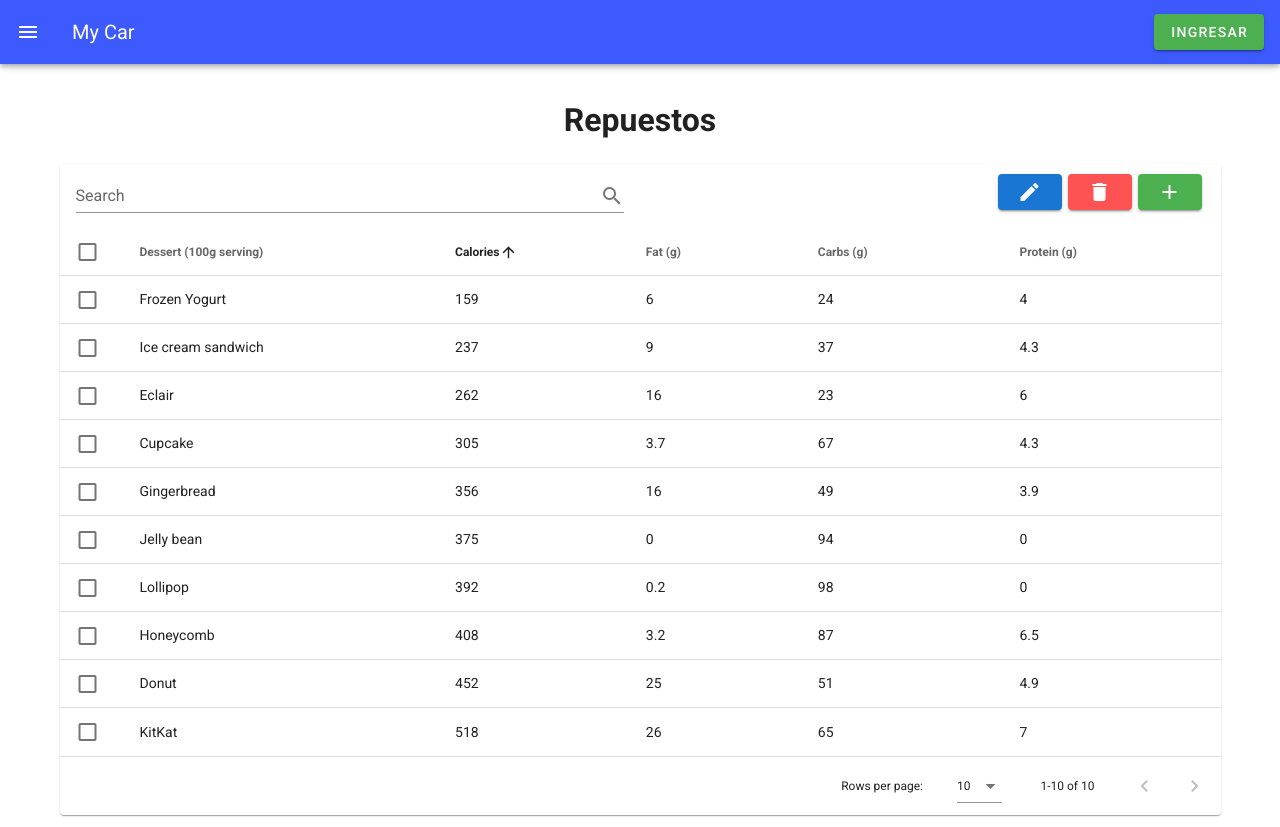
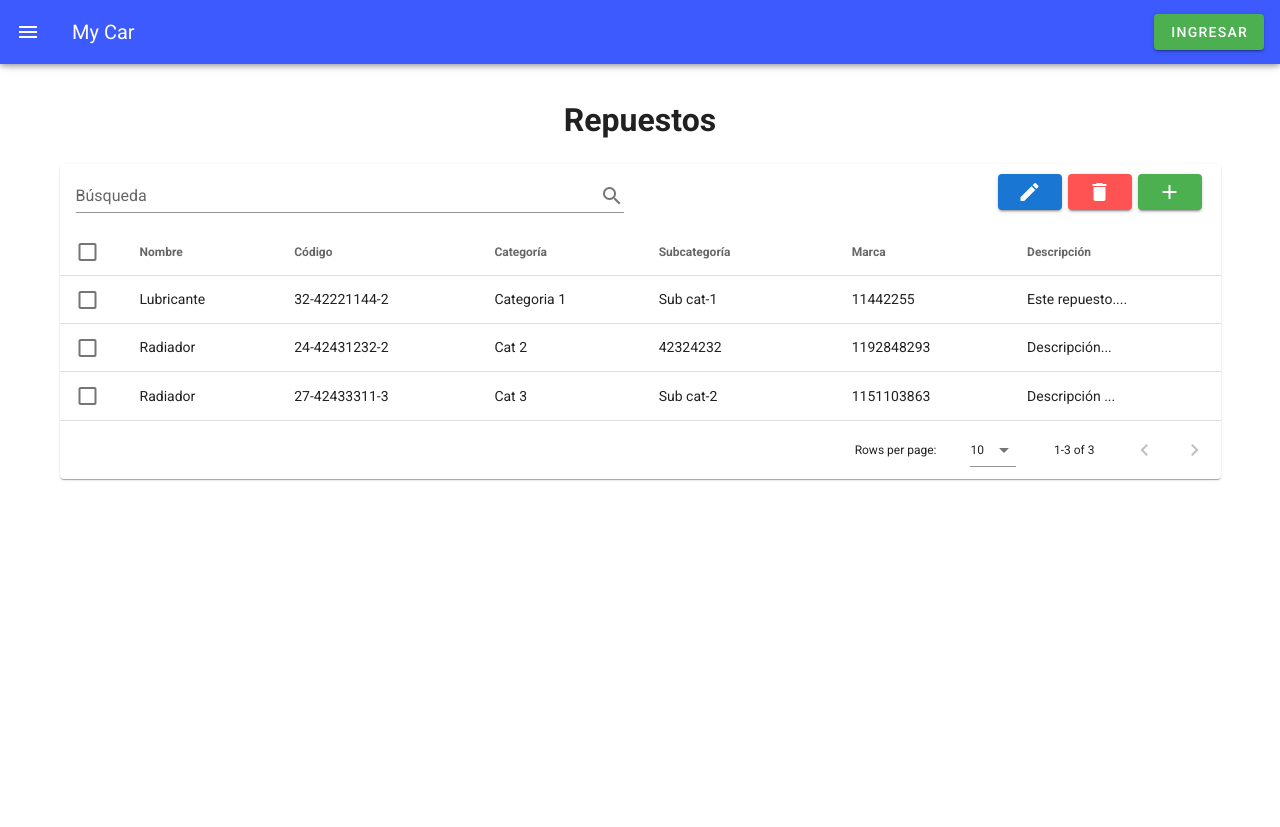
Before and after one commit to SebastianPintos/MEVN-MyCar, a Vue app in the folder client/: page /repuestos in a window 1280 px wide. After the commit the page ends 800 px from the top, so only its background shows below. Built offline with nearby package versions, Linux system fonts and the light colour scheme.

Commit message:
Cambiados nombre de columnas repuestos

```diff
--- a/client/src/views/Repuestos.vue
+++ b/client/src/views/Repuestos.vue
@@ -1,53 +1,19 @@
 <template>
 <v-container>
     <h1 class="titulo">Repuestos</h1>
-    <v-data-table
-    v-model="selected"
-    show-select
-    :headers="headers"
-    :items="desserts"
-    :search="search"
-    item-key="name"
-    sort-by="calories"
-    class="elevation-1"
-  >
+    <v-data-table v-model="selected" show-select :headers="headers" :items="repuestos" :search="search" item-key="codigo" sort-by="nombre" class="elevation-1">
         <template v-slot:top>
-      <v-toolbar
-        flat
-      >
-      <v-text-field
-        v-model="search"
-        append-icon="mdi-magnify"
-        label="Search"
-        single-line
-        hide-details
-      ></v-text-field>
-        <v-divider
-          class="mx-4"
-          dark
-          vertical
-        ></v-divider>
+            <v-toolbar flat>
+                <v-text-field v-model="search" append-icon="mdi-magnify" label="Búsqueda" single-line hide-details></v-text-field>
+
+                <v-divider class="mx-4" dark vertical></v-divider>
                 <v-spacer></v-spacer>
 
-        <v-btn
-            color="primary"
-            dark
-            class="mb-2"
-            v-bind="attrs"
-            v-on="on"
-            @click="editItem(selected[0])"
-          >
+                <v-btn color="primary" dark class="mb-2" v-bind="attrs" v-on="on" @click="editItem(selected[0])">
                     <v-icon>mdi-pencil</v-icon>
                 </v-btn>
 
-          <v-btn
-            color="error"
-            dark
-            class="mb-2"
-            v-bind="attrs"
-            v-on="on"
-            @click="deleteItem(selected)"
-          >
+                <v-btn color="error" dark class="mb-2" v-bind="attrs" v-on="on" @click="deleteItem(selected)">
                     <v-icon>mdi-delete</v-icon>
                 </v-btn>
 
@@ -58,6 +24,8 @@
                         </v-btn>
                     </template>
                     <v-card>
+                        <v-form ref="form" v-model="valid" lazy-validation>
+
                             <v-card-title>
                                 <span class="headline">{{ formTitle }}</span>
                             </v-card-title>
@@ -65,86 +33,62 @@
                             <v-card-text>
                                 <v-container>
                                     <v-row>
-                  <v-col
-                    cols="12"
-                    sm="6"
-                    md="4"
-                  >
-                    <v-text-field
-                      v-model="editedItem.name"
-                      label="Dessert name"
-                    ></v-text-field>
+                                        <v-col cols="12" sm="6" md="4">
+                                            <v-text-field :rules="reglaNombre" v-model="editedItem.nombre" label="Nombre y Apellido"></v-text-field>
                                         </v-col>
-                  <v-col
-                    cols="12"
-                    sm="6"
-                    md="4"
-                  >
-                    <v-text-field
-                      v-model="editedItem.calories"
-                      label="Calories"
-                    ></v-text-field>
+                                        <v-col cols="12" sm="6" md="4">
+                                            <v-text-field :rules="reglaCUIT" v-model="editedItem.codigo" label="Código"></v-text-field>
                                         </v-col>
-                  <v-col
-                    cols="12"
-                    sm="6"
-                    md="4"
-                  >
-                    <v-text-field
-                      v-model="editedItem.fat"
-                      label="Fat (g)"
-                    ></v-text-field>
+                                        <v-col cols="12" sm="6" md="4">
+                                            <v-text-field :rules="reglaNombre" v-model="editedItem.categoría" label="Categoría"></v-text-field>
                                         </v-col>
-                  <v-col
-                    cols="12"
-                    sm="6"
-                    md="4"
-                  >
-                    <v-text-field
-                      v-model="editedItem.carbs"
-                      label="Carbs (g)"
-                    ></v-text-field>
+                                        <v-col cols="12" sm="6" md="4">
+                                            <v-text-field :rules="reglaDNI" v-model="editedItem.sub" label="Subcategoría"></v-text-field>
                                         </v-col>
-                  <v-col
-                    cols="12"
-                    sm="6"
-                    md="4"
-                  >
-                    <v-text-field
-                      v-model="editedItem.protein"
-                      label="Protein (g)"
-                    ></v-text-field>
+                                        <v-col cols="12" sm="6" md="4">
+                                            <v-text-field :rules="reglaNombre" v-model="editedItem.marca" label="Marca"></v-text-field>
                                         </v-col>
+                                        <v-col cols="12" sm="6" md="4">
+                                            <v-text-field :rules="reglaNombre" v-model="editedItem.descripción" label="Descripción"></v-text-field>
+                                        </v-col>
+
+                                        <!--Agregado Menú-->
+                                        <v-menu :key="text" :rounded="rounded" offset-y>
+                                            <template v-slot:activator="{ attrs, on }">
+                                                <v-btn :color="colors[index]" class="white--text ma-8" v-bind="attrs" v-on="on">
+                                                    Razón Social
+                                                </v-btn>
+                                            </template>
+                                            <v-list>
+                                                <v-list-item v-for="item in items" :key="item" link>
+                                                    <v-list-item-title v-text="item"></v-list-item-title>
+                                                </v-list-item>
+                                            </v-list>
+                                        </v-menu>
+
                                     </v-row>
                                 </v-container>
                             </v-card-text>
 
                             <v-card-actions>
                                 <v-spacer></v-spacer>
-              <v-btn
-                color="blue darken-1"
-                text
-                @click="close"
-              >
-                Cancel
+                                <v-btn color="blue darken-1" text @click="close">
+                                    Cancelar
                                 </v-btn>
-              <v-btn
-                color="blue darken-1"
-                text
-                @click="save"
-              >
-                Save
+                                <v-btn color="blue darken-1" text @click="save">
+                                    Guardar
                                 </v-btn>
                             </v-card-actions>
+                        </v-form>
                     </v-card>
                 </v-dialog>
                 <v-dialog v-model="dialogDelete" max-width="500px">
                     <v-card>
-            <v-card-title class="headline">Are you sure you want to delete this item?</v-card-title>
+                        <v-card-title class="headline">Estas seguro de que quiere eliminar el/los elemento/s?</v-card-title>
                         <v-card-actions>
                             <v-spacer></v-spacer>
-              <v-btn color="blue darken-1" text @click="closeDelete">Cancel</v-btn>
-              <v-btn color="blue darken-1" text @click="deleteItemConfirm">OK</v-btn>
+                            <v-btn color="blue darken-1" text @click="closeDelete">Cancelar</v-btn>
+                            <v-btn color="blue darken-1" text @click="deleteItemConfirm">Confirmar</v-btn>
                             <v-spacer></v-spacer>
                         </v-card-actions>
                     </v-card>
@@ -152,14 +96,20 @@
             </v-toolbar>
         </template>
         <template v-slot:no-data>
-      <v-btn
-        color="primary"
-        @click="initialize"
-      >
+            <v-btn color="primary" @click="initialize">
                 Reset
             </v-btn>
         </template>
     </v-data-table>
+    <v-snackbar v-model="snackbar">
+        {{ mensaje }}
+
+        <template v-slot:action="{ attrs }">
+            <v-btn color="pink" text v-bind="attrs" @click="snackbar = false">
+                Aceptar
+            </v-btn>
+        </template>
+    </v-snackbar>
 </v-container>
 </template>
 
@@ -168,191 +118,233 @@ export default {
     data: () => ({
         selected: [],
         search: '',
+        valid: true,
+        snackbar: false,
+        mensaje: "",
         dialog: false,
         dialogDelete: false,
-      headers: [
-        {
-          text: 'Dessert (100g serving)',
+        items: ['Responsable Inscripto', 'Otro Tipo', 'Otro Tipo'],
+        headers: [{
+                text: 'Nombre',
+                value: 'nombre',
                 align: 'start',
                 sortable: false,
-          value: 'name',
             },
-        { text: 'Calories', value: 'calories' },
-        { text: 'Fat (g)', value: 'fat' },
-        { text: 'Carbs (g)', value: 'carbs' },
-        { text: 'Protein (g)', value: 'protein' },
+            {
+                text: 'Código',
+                value: 'codigo'
+            },
+            {
+                text: 'Categoría',
+                value: 'categoría'
+            },
+            {
+                text: 'Subcategoría',
+                value: 'sub'
+            },
+            {
+                text: 'Marca',
+                value: 'marca'
+            },
+            {
+                text: 'Descripción',
+                value: 'descripción'
+            }
         ],
-      desserts: [],
+        repuestos: [],
+
+        reglaNombre: [
+            value => !!value || 'Requerido.',
+            value => (value || '').length <= 50 || 'Máximo 50 caracteres',
+            value => {
+                const pattern = /^([A-Z]{1}[a-z]{1,15}\s{1}[A-Z]{1}[a-z]{1,15}){1}(\s{1}[A-Z]{1}[a-z]{1,15}){0,}$/
+                return pattern.test(value) || 'Nombre inválido'
+            },
+        ],
+        reglaTelefono: [
+            value => !!value || 'Requerido.',
+            value => {
+                const pattern = /^11\d{8}$/
+                return pattern.test(value) || 'Sólo se permiten números del formato 11xxxxxxxx!'
+            },
+        ],
+        reglaDNI: [
+            value => !!value || 'Requerido.',
+            value => {
+                const pattern = /^\d{8}$/
+                return pattern.test(value) || 'Sólo se permiten números de 8 caracteres!'
+            },
+        ],
+        reglaCUIT: [
+            value => !!value || 'Requerido.',
+            value => {
+                const pattern = /^\d{2}-\d{8}-\d{1}$/
+                return pattern.test(value) || 'Formato requerido: XX-XXXXXXXX-X'
+            },
+        ],
+        reglaEmail: [
+            value => !!value || 'Requerido.',
+            value => (value || '').length <= 35 || 'Máximo 35 caracteres',
+            value => {
+                const pattern = /^(([^<>()[\]\\.,;:\s@"]+(\.[^<>()[\]\\.,;:\s@"]+)*)|(".+"))@((\[[0-9]{1,3}\.[0-9]{1,3}\.[0-9]{1,3}\.[0-9]{1,3}])|(([a-zA-Z\-0-9]+\.)+[a-zA-Z]{2,}))$/
+                return pattern.test(value) || 'Email inválido'
+            },
+        ],
+
+        reglaRazonSocial: [
+            value => !!value || 'Requerido.',
+        ],
         editedIndex: -1,
         attrs: '',
         on: '',
         editedItem: {
-        name: '',
-        calories: 0,
-        fat: 0,
-        carbs: 0,
-        protein: 0,
+            categoría: '',
+            nombre: '',
+            codigo: '',
+            sub: '',
+            marca: '',
+            descripción: '',
         },
         defaultItem: {
-        name: '',
-        calories: 0,
-        fat: 0,
-        carbs: 0,
-        protein: 0,
+            categoría: '',
+            nombre: '',
+            codigo: '',
+            sub: '',
+            marca: '',
+            descripción: '',
         },
     }),
 
     computed: {
-      formTitle () {
-        return this.editedIndex === -1 ? 'New Item' : 'Edit Item'
+        formTitle() {
+            return this.editedIndex === -1 ? 'Nuevo Cliente' : 'Editar Cliente'
         },
     },
 
     watch: {
-      dialog (val) {
+        dialog(val) {
             val || this.close()
         },
-      dialogDelete (val) {
+        dialogDelete(val) {
             val || this.closeDelete()
         },
     },
 
-    created () {
+    created() {
         this.initialize()
     },
 
     methods: {
-      initialize () {
-        this.desserts = [
-          {
-            name: 'Frozen Yogurt',
-            calories: 159,
-            fat: 6.0,
-            carbs: 24,
-            protein: 4.0,
+        initialize() {
+            this.repuestos = [{
+                    categoría: 'Categoria 1',
+                    nombre: 'Lubricante',
+                    codigo: '32-42221144-2',
+                    sub: 'Sub cat-1',
+                    marca: '11442255',
+                    descripción: 'Este repuesto....',
                 },
                 {
-            name: 'Ice cream sandwich',
-            calories: 237,
-            fat: 9.0,
-            carbs: 37,
-            protein: 4.3,
+                    categoría: 'Cat 2',
+                    nombre: 'Radiador',
+                    codigo: '24-42431232-2',
+                    sub: '42324232',
+                    marca: '1192848293',
+                    descripción: 'Descripción...',
                 },
                 {
-            name: 'Eclair',
-            calories: 262,
-            fat: 16.0,
-            carbs: 23,
-            protein: 6.0,
-          },
-          {
-            name: 'Cupcake',
-            calories: 305,
-            fat: 3.7,
-            carbs: 67,
-            protein: 4.3,
-          },
-          {
-            name: 'Gingerbread',
-            calories: 356,
-            fat: 16.0,
-            carbs: 49,
-            protein: 3.9,
-          },
-          {
-            name: 'Jelly bean',
-            calories: 375,
-            fat: 0.0,
-            carbs: 94,
-            protein: 0.0,
-          },
-          {
-            name: 'Lollipop',
-            calories: 392,
-            fat: 0.2,
-            carbs: 98,
-            protein: 0,
-          },
-          {
-            name: 'Honeycomb',
-            calories: 408,
-            fat: 3.2,
-            carbs: 87,
-            protein: 6.5,
-          },
-          {
-            name: 'Donut',
-            calories: 452,
-            fat: 25.0,
-            carbs: 51,
-            protein: 4.9,
-          },
-          {
-            name: 'KitKat',
-            calories: 518,
-            fat: 26.0,
-            carbs: 65,
-            protein: 7,
+                    categoría: 'Cat 3',
+                    nombre: 'Radiador',
+                    codigo: '27-42433311-3',
+                    sub: 'Sub cat-2',
+                    marca: '1151103863',
+                    descripción: 'Descripción ...',
                 },
             ]
         },
+        haySeleccionado() {
+            return this.selected.length > 0;
+        },
+        mensajeNoSelecciono() {
+            if (!this.haySeleccionado()) {
+                this.snackbar = true
+                this.mensaje = "No ha seleccionado ningun elemento!"
+                return true;
+            }
+            return false;
+        },
 
-      editItem (item) {
-        if(this.selected.length === 1){
-          this.editedIndex = this.desserts.indexOf(item)
+        editItem(item) {
+            if (!this.mensajeNoSelecciono()) {
+                if (this.selected.length === 1) {
+                    this.editedIndex = this.clientes.indexOf(item)
                     this.editedItem = Object.assign({}, item)
                     this.dialog = true
+                } else {
+                    this.mensaje = "Sólo puede editar un elemento a la vez!"
+                    this.snackbar = true
+                }
             }
         },
 
-      deleteItem (items) {
-          this.editedIndex = this.desserts.indexOf(items)
+        deleteItem(items) {
+            if (!this.mensajeNoSelecciono()) {
+                this.editedIndex = this.clientes.indexOf(items)
                 this.editedItem = Object.assign({}, items)
 
                 this.dialogDelete = true
+            }
         },
 
-      deleteItemConfirm () {
+        deleteItemConfirm() {
             this.selected.forEach(item => {
-          this.desserts.splice(this.desserts.indexOf(item), 1);
+                this.clientes.splice(this.clientes.indexOf(item), 1);
             });
             this.closeDelete()
         },
-
-      close () {
-        this.dialog = false
+        reset() {
+            this.selected = []
             this.$nextTick(() => {
                 this.editedItem = Object.assign({}, this.defaultItem)
                 this.editedIndex = -1
             })
         },
-
-      closeDelete () {
-        this.dialogDelete = false
-        this.$nextTick(() => {
-          this.editedItem = Object.assign({}, this.defaultItem)
-          this.editedIndex = -1
-        })
+        close() {
+            this.dialog = false
+            this.reset()
         },
 
-      save () {
+        closeDelete() {
+            this.dialogDelete = false
+            this.reset()
+        },
+        validate() {
+            return this.$refs.form.validate()
+        },
+
+        save() {
+            if (this.validate()) {
                 if (this.editedIndex > -1) {
-          Object.assign(this.desserts[this.editedIndex], this.editedItem)
+
+                    Object.assign(this.clientes[this.editedIndex], this.editedItem)
                 } else {
-          this.desserts.unshift(this.editedItem)
+                    this.clientes.push(this.editedItem)
                 }
                 this.close()
+            }
         },
+
     },
 }
 </script>
 
 <style>
-.titulo{
+.titulo {
     text-align: center;
     margin: 20px;
 }
-.mb-2{
+
+.mb-2 {
     margin-left: 3px;
     margin-right: 3px;
 }
```
Lines whose indentation alone changed are shown as unchanged.
